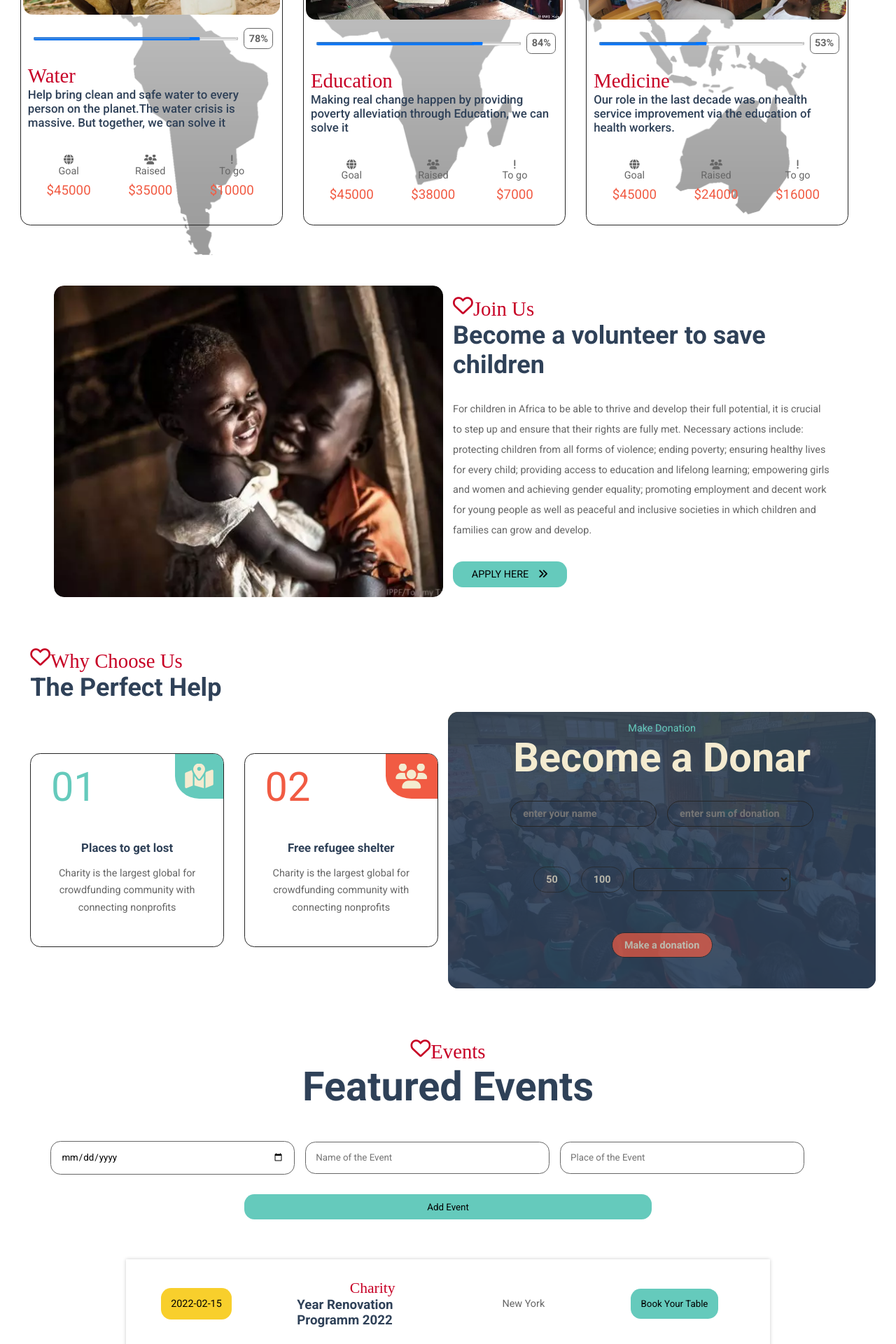
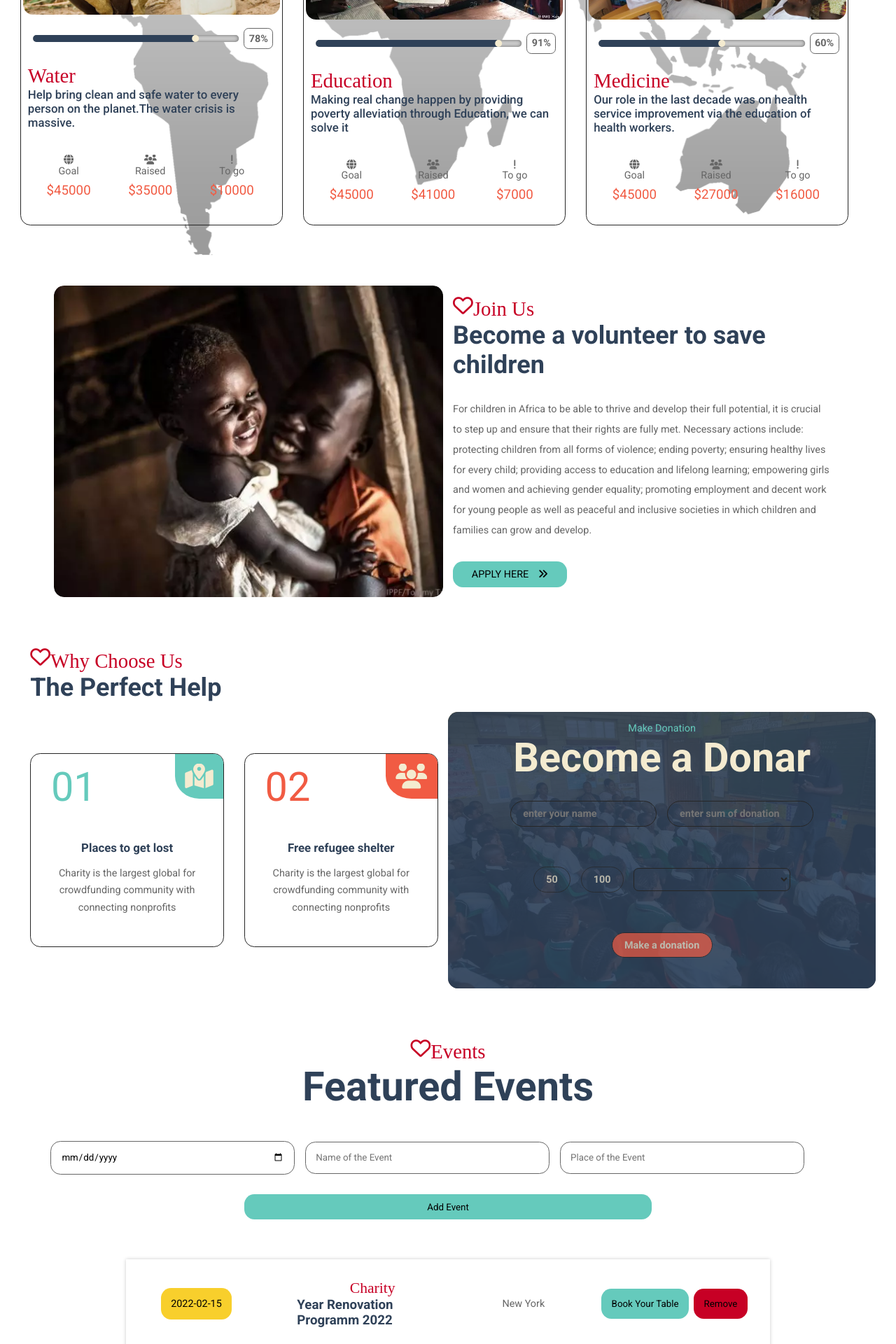
Before and after one commit to kholodihor/charity, a Vue app: page / in a window 1280 px wide. Shown: the part 2260-4180 px from the top of the page at 70% size. Built offline with nearby package versions, Linux system fonts and the light colour scheme; no server answers; the database is empty; a web font is replaced by a local one.

Commit message:
fix slider

```diff
--- a/src/components/Donation.vue
+++ b/src/components/Donation.vue
@@ -37,6 +37,7 @@ const db = getFirestore();
 const colRef = collection(db, 'donations');
 getDocs(colRef)
   .then((snapshot) => {
+    // eslint-disable-next-line @typescript-eslint/no-explicit-any
     let donations: any = [];
     snapshot.docs.forEach((doc) => {
       donations.push({ ...doc.data(), id: doc.id });
--- a/src/components/cards/LatestCauses.vue
+++ b/src/components/cards/LatestCauses.vue
@@ -9,8 +9,8 @@
         <div class="image">
           <img :src="require(`../../assets/img/${card.image}.webp`)" />
         </div>
-        <RangeSlider  :myValue="card.raised / card.goal"/>
-               <div class="card-content">
+        <RangeSlider :myValue="card.raised / card.goal" />
+        <div class="card-content">
           <span>{{ card.subtitle }}</span>
           <h3>{{ card.title }}</h3>
           <div class="card-footer">
@@ -105,6 +105,7 @@ const cards = useRefsStore().cards;
       .card-content {
         width: 100%;
         padding: 0.5rem;
+        margin-bottom: auto;
 
         span {
           color: $red;
--- a/src/components/cards/RangeSlider.vue
+++ b/src/components/cards/RangeSlider.vue
@@ -8,7 +8,7 @@
       max="1"
       step="0.1"
     />
-    <span class="range-value">{{ myValue.toFixed(2) * 100 }}%</span>
+    <span class="range-value">{{ +myValue.toFixed(2) * 100 }}%</span>
   </div>
 </template>
 <script setup lang="ts">
@@ -35,10 +35,33 @@ defineProps({
     left: 20%;
     transform: translate(-20%, -50%);
     width: 80%;
-    height: 5px;
+    height: 10px;
+    background: #ccc;
+    -webkit-appearance: none;
+    -moz-appearance: none;
     border-radius: 1rem;
     outline: none;
+    overflow: hidden;
+    box-shadow: inset 0 0 5px $gray;
   }
+  .range-slider::-webkit-slider-thumb {
+    -webkit-appearance: none;
+    width: 10px;
+    height: 10px;
+    border-radius: 50%;
+    background: $white;
+    box-shadow: -407px 0 0 400px $blue;
+  }
+  .range-slider::-moz-range-thumb {
+    -moz-appearance: none;
+    appearance: none;
+    width: 10px;
+    height: 10px;
+    border-radius: 50%;
+    background: $white;
+    box-shadow: -407px 0 0 400px $blue;
+  }
+
   .range-value {
     position: absolute;
     background-color: #fff;
--- a/src/components/events/Event.vue
+++ b/src/components/events/Event.vue
@@ -2,20 +2,23 @@
   <div class="container">
     <div class="card">
       <div class="date">
-        <span>{{ model.date }}</span>
+        <span>{{ event.date }}</span>
       </div>
       <div class="event">
         <span>Charity</span>
-        <h4>{{ model.title }}</h4>
+        <h4>{{ event.title }}</h4>
       </div>
       <div class="place">
-        <p>{{ model.place }}</p>
+        <p>{{ event.place }}</p>
       </div>
-      <div class="button">
-        <button class="book" @click="emitOnDone" v-if="!model.status">
+      <div class="buttons">
+        <button class="book" @click.prevent="emitOnBook" v-if="!event.status">
           Book Your Table
         </button>
-        <button class="remove" @click="emitOnRemove" v-else>Remove</button>
+        <button class="cancel" @click.prevent="emitOnCancel" v-else>
+          Cancel Booking
+        </button>
+        <button class="remove" @click.prevent="emitOnRemove">Remove</button>
       </div>
     </div>
   </div>
@@ -26,11 +29,9 @@ import { defineComponent } from 'vue';
 
 export default defineComponent({
   name: 'AppEvent',
-  components: {},
-  emits: ['onDone', 'onRemove'],
+  emits: ['onBook', 'onRemove', 'onCancel'],
   props: {
-    model: {
-      requi$red: true,
+    event: {
       default: {
         id: 0,
         date: '2022-02-15',
@@ -44,13 +45,17 @@ export default defineComponent({
     const emitOnRemove = () => {
       emit('onRemove');
     };
-    const emitOnDone = () => {
-      emit('onDone');
+    const emitOnBook = () => {
+      emit('onBook');
+    };
+    const emitOnCancel = () => {
+      emit('onCancel');
     };
 
     return {
       emitOnRemove,
-      emitOnDone,
+      emitOnBook,
+      emitOnCancel,
     };
   },
 });
@@ -98,8 +103,11 @@ export default defineComponent({
       &.book {
         background: $teal;
       }
+      &.cancel {
+        background: $coral;
+      }
       &.remove {
-        background: $coral;
+        background: $red;
       }
       &:hover {
         background: $yellow;
@@ -107,13 +115,18 @@ export default defineComponent({
     }
     .date,
     .event,
-    .place,
-    .button {
+    .place {
       width: 25%;
       display: flex;
       justify-content: center;
       align-items: center;
       flex-direction: column;
+    }
+    .buttons {
+      width: 25%;
+      display: flex;
+      justify-content: space-around;
+      align-items: center;
 
       @media (max-width: 500px) {
         width: 100%;
--- a/src/components/events/EventList.vue
+++ b/src/components/events/EventList.vue
@@ -9,8 +9,9 @@
       <li v-for="item in eventList" :key="item.id">
         <Event
           @onRemove="removeEvent(item.id)"
-          @onDone="setDoneEvent(item.id)"
-          :model="item"
+          @onBook="setBookEvent(item.id)"
+          @onCancel="cancelBookEvent(item.id)"
+          :event="item"
         ></Event>
       </li>
     </ul>
@@ -64,9 +65,15 @@ export default defineComponent({
         },
       ];
     };
-    const setDoneEvent = (id: number) => {
+    const setBookEvent = (id: number) => {
       eventList.value = eventList.value.map((x) => {
         if (x.id === id) x.status = true;
+        return x;
+      });
+    };
+    const cancelBookEvent = (id: number) => {
+      eventList.value = eventList.value.map((x) => {
+        if (x.id === id) x.status = false;
         return x;
       });
     };
@@ -77,7 +84,8 @@ export default defineComponent({
       eventList,
       addEvent,
       removeEvent,
-      setDoneEvent,
+      setBookEvent,
+      cancelBookEvent
     };
   },
 });
--- a/src/main.ts
+++ b/src/main.ts
@@ -10,17 +10,18 @@ createApp(App).use(createPinia()).use(router).mount('#app')
 
 const firebaseConfig = {
 
-  apiKey: "AIzaSyDHZVvkgK79385qlh3fw09nRaCrGMvILt8",
+  apiKey: "AIzaSyCxoB17EA0J6uJlQlvcLoAHqhX6p3_6noE",
 
-  authDomain: "weatherapp-f8ea8.firebaseapp.com",
+  authDomain: "charity-6b405.firebaseapp.com",
 
-  projectId: "weatherapp-f8ea8",
+  projectId: "charity-6b405",
 
-  storageBucket: "weatherapp-f8ea8.appspot.com",
+  storageBucket: "charity-6b405.appspot.com",
 
-  messagingSenderId: "476606896067",
+  messagingSenderId: "4765727680",
 
-  appId: "1:476606896067:web:f4a6df53a97a72d94e0f76"
+  appId: "1:4765727680:web:29687a33ca676f8638e625"
+
 
 
   };
--- a/src/stores/refs.store.ts
+++ b/src/stores/refs.store.ts
@@ -14,7 +14,7 @@ export const useRefsStore = defineStore({
       cards: [
         {
           title:
-            'Help bring clean and safe water to every person on the planet.The water crisis is massive. But together, we can solve it',
+            'Help bring clean and safe water to every person on the planet.The water crisis is massive.',
           subtitle: 'Water',
           goal: 45000,
           raised: 35000,
@@ -26,7 +26,7 @@ export const useRefsStore = defineStore({
             'Making real change happen by providing poverty alleviation through Education, we can solve it',
           subtitle: 'Education',
           goal: 45000,
-          raised: 38000,
+          raised: 41000,
           togo: 7000,
           image: 'card2',
         },
@@ -35,7 +35,7 @@ export const useRefsStore = defineStore({
             'Our role in the last decade was on health service improvement via the education of health workers.',
           subtitle: 'Medicine',
           goal: 45000,
-          raised: 24000,
+          raised: 27000,
           togo: 16000,
           image: 'card3',
         },
@@ -51,7 +51,7 @@ export const useRefsStore = defineStore({
         },
         {
           title:
-            'Making real change happen by providing poverty through Education',
+            'Making real change happen by providing poverty alleviation through Education',
           subtitle: 'Water',
           owner: 'by Admin',
           date: 'Jun 25, 2021',
--- a/src/views/DonationView.vue
+++ b/src/views/DonationView.vue
@@ -35,6 +35,7 @@ const db = getFirestore();
 const colRef = collection(db, 'donations');
 getDocs(colRef)
   .then((snapshot) => {
+    // eslint-disable-next-line @typescript-eslint/no-explicit-any
     let donations: any = [];
     snapshot.docs.forEach((doc) => {
       donations.push({ ...doc.data(), id: doc.id });
--- a/vue.config.js
+++ b/vue.config.js
@@ -1,7 +1,5 @@
-const { defineConfig } = require('@vue/cli-service')
+const { defineConfig } = require('@vue/cli-service');
 module.exports = defineConfig({
   transpileDependencies: true,
-  publicPath: process.env.NODE_ENV === 'production'
-  ? '/charity/'
-  : '/'
-})
+  publicPath: process.env.NODE_ENV === 'production' ? '/charity/' : '/',
+});
```
Also changed, not shown: .eslintrc.js, 1 other file (tests, documents, lock files or other folders).
